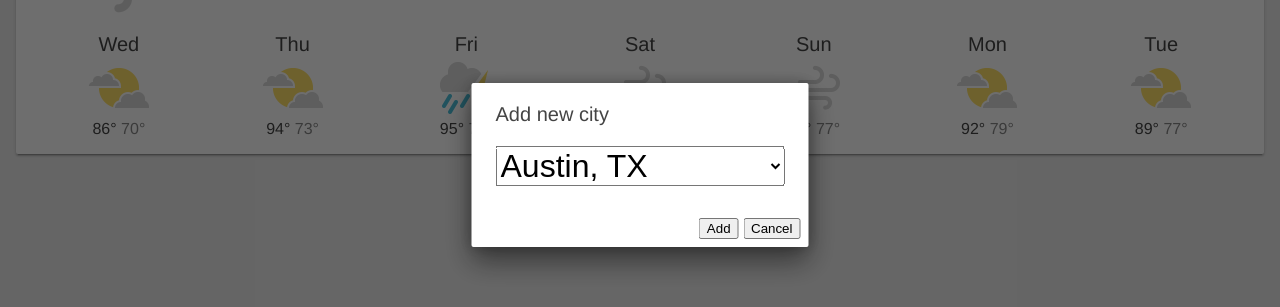
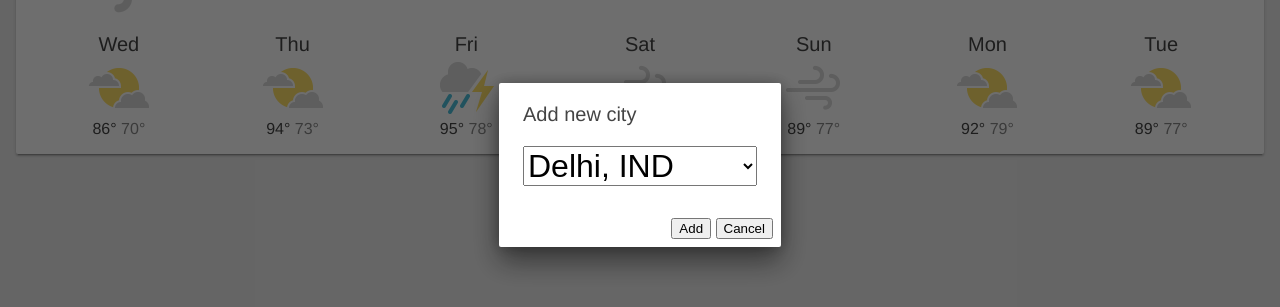
Before and after one commit to kishorkharade24/Weather-PWA-App, a website: page index.html in a window 1280 px wide. Both pictures are taken after a click on the button 1236 px from the left and 28 px from the top of the page. Shown: the part 265-572 px from the top of the page. Drawn offline with Linux system fonts and the light colour scheme.

Commit message:
Changed states in dropdown

```diff
--- a/index.html
+++ b/index.html
@@ -150,14 +150,11 @@
         <select id="selectCityToAdd">
           <!-- Values map to Yahoo Weather API Where On Earth Identifiers (WOEIDs).
                https://developer.yahoo.com/weather/documentation.html#req -->
-          <option value="2357536">Austin, TX</option>
-          <option value="2367105">Boston, MA</option>
-          <option value="2379574">Chicago, IL</option>
-          <option value="2459115">New York, NY</option>
-          <option value="2475687">Portland, OR</option>
-          <option value="2487956">San Francisco, CA</option>
-          <option value="2490383">Seattle, WA</option>
-            <option value="2295414">Hyderabd, IND</option>
+          <option value="2295019">Delhi, IND</option>
+          <option value="2295411">Mumbai, IND</option>
+          <option value="2295412">Pune, IND</option>
+          <option value="2295424">Chennai, IND</option>
+          <option value="2295414">Hyderabd, IND</option>
         </select>
       </div>
       <div class="dialog-buttons">
```
